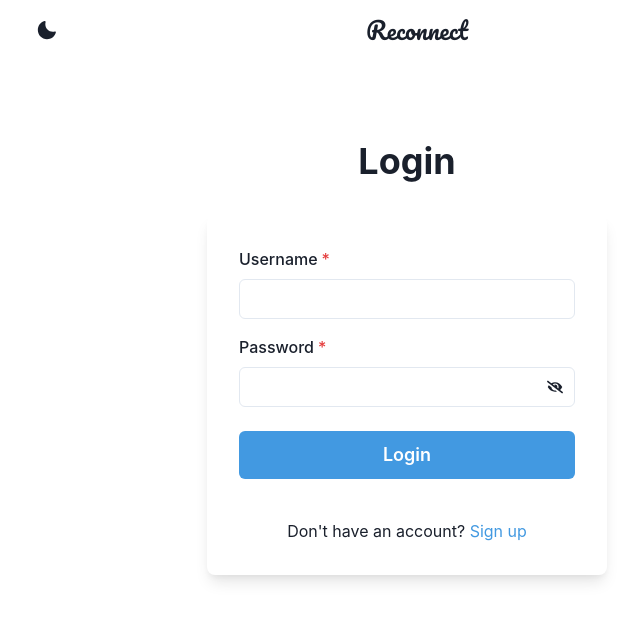
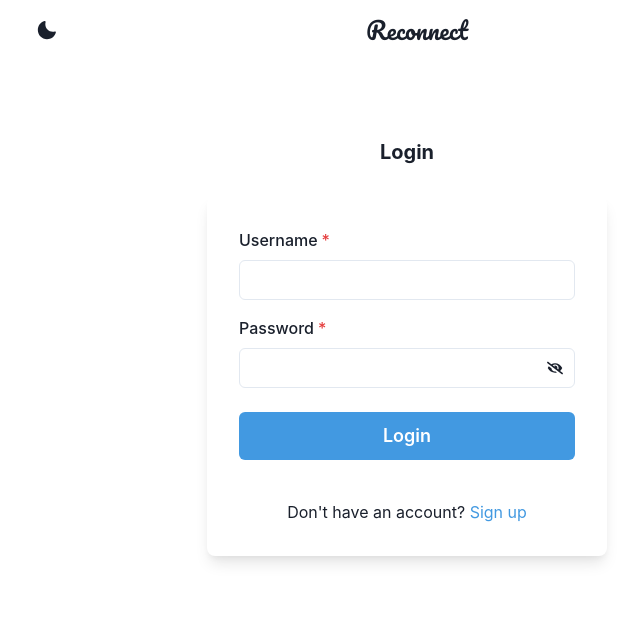
Before and after one commit to Sarthak1918/social-media-mern, a React (Vite) app in the folder frontend/: page /auth in a window 1280 px wide. Shown: the top 620 px of the page, without its empty margins (233-873 px from the left). Built offline with nearby package versions, Linux system fonts and the light colour scheme; a web font is replaced by a local one.

Commit message:
font size in Login Card

```diff
--- a/frontend/src/components/LoginCard.jsx
+++ b/frontend/src/components/LoginCard.jsx
@@ -73,7 +73,7 @@ import {
       <Flex justify={'center'}>
         <Stack spacing={8} mx={'auto'} maxW={'lg'} py={12} px={6}>
           <Stack align={'center'}>
-            <Heading fontSize={'4xl'} textAlign={'center'}>
+            <Heading fontSize={'xl'} textAlign={'center'}>
               Login
             </Heading>
           </Stack>
```
